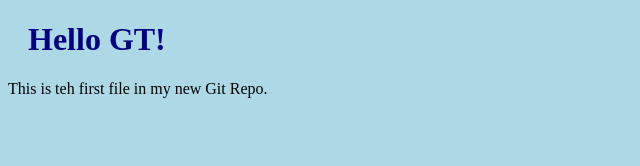
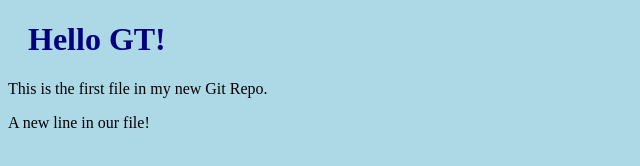
Before and after one commit to gtasman/gtasman.github.io, a plain HTML site: page index.html in a window 1280 px wide. Shown: the whole page, without its empty margins (0-640 px from the left). Drawn offline with Linux system fonts and the light colour scheme.

Commit message:
Updated index.html with a new line

```diff
--- a/index.html
+++ b/index.html
@@ -7,7 +7,8 @@
 <body>
 
 <h1>Hello GT!</h1>
-<p>This is teh first file in my new Git Repo.</p>
+<p>This is the first file in my new Git Repo.</p>
+<p>A new line in our file!</p>
 
 </body>
 </html>
```
